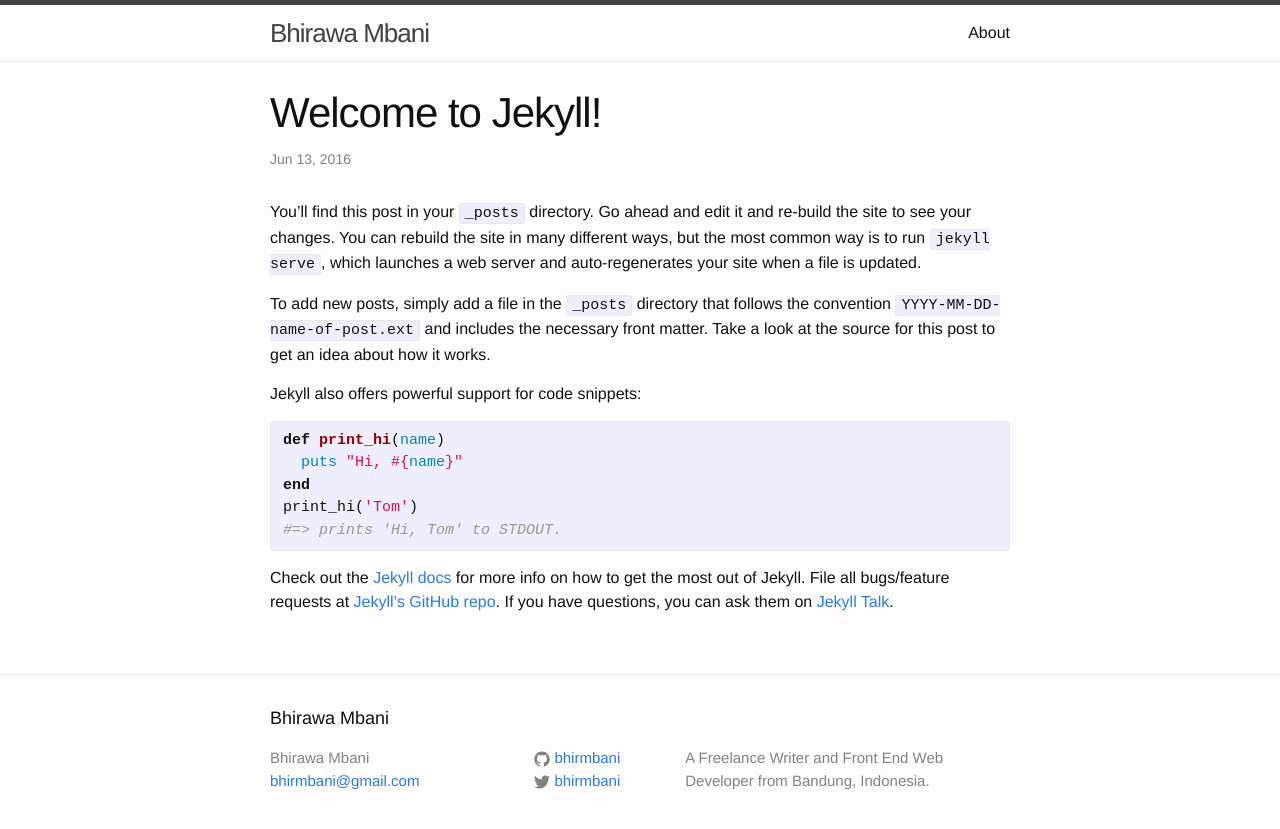
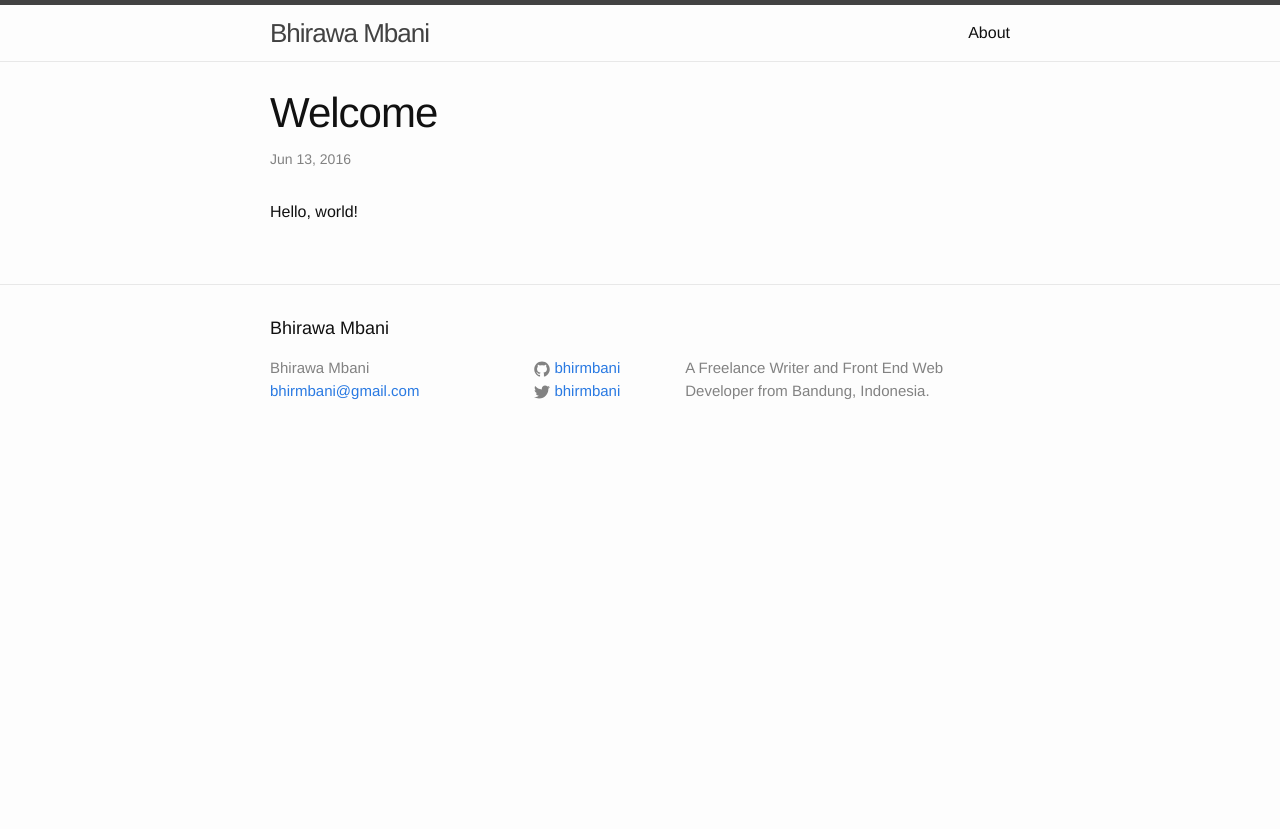
Before and after one commit to bhirmbani/bhirmbani.github.io, a Jekyll site: the page built from _posts/2016-06-13-welcome-to-jekyll.markdown, in a window 1280 px wide. Shown: the top 829 px of the page. Built offline with Jekyll 4.4.1, drawn with Linux system fonts in a browser that asks for light colours.

Commit message:
change first post

```diff
--- a/_posts/2016-06-13-welcome-to-jekyll.markdown
+++ b/_posts/2016-06-13-welcome-to-jekyll.markdown
@@ -1,25 +1,9 @@
 ---
 layout: post
-title:  "Welcome to Jekyll!"
-date:   2016-06-13 10:19:13 -0400
+title: Welcome
+date: '2016-06-13 10:19:13 -0400'
 categories: jekyll update
+published: true
 ---
-You’ll find this post in your `_posts` directory. Go ahead and edit it and re-build the site to see your changes. You can rebuild the site in many different ways, but the most common way is to run `jekyll serve`, which launches a web server and auto-regenerates your site when a file is updated.
 
-To add new posts, simply add a file in the `_posts` directory that follows the convention `YYYY-MM-DD-name-of-post.ext` and includes the necessary front matter. Take a look at the source for this post to get an idea about how it works.
-
-Jekyll also offers powerful support for code snippets:
-
-{% highlight ruby %}
-def print_hi(name)
-  puts "Hi, #{name}"
-end
-print_hi('Tom')
-#=> prints 'Hi, Tom' to STDOUT.
-{% endhighlight %}
-
-Check out the [Jekyll docs][jekyll-docs] for more info on how to get the most out of Jekyll. File all bugs/feature requests at [Jekyll’s GitHub repo][jekyll-gh]. If you have questions, you can ask them on [Jekyll Talk][jekyll-talk].
-
-[jekyll-docs]: http://jekyllrb.com/docs/home
-[jekyll-gh]:   https://github.com/jekyll/jekyll
-[jekyll-talk]: https://talk.jekyllrb.com/
+Hello, world!
```
